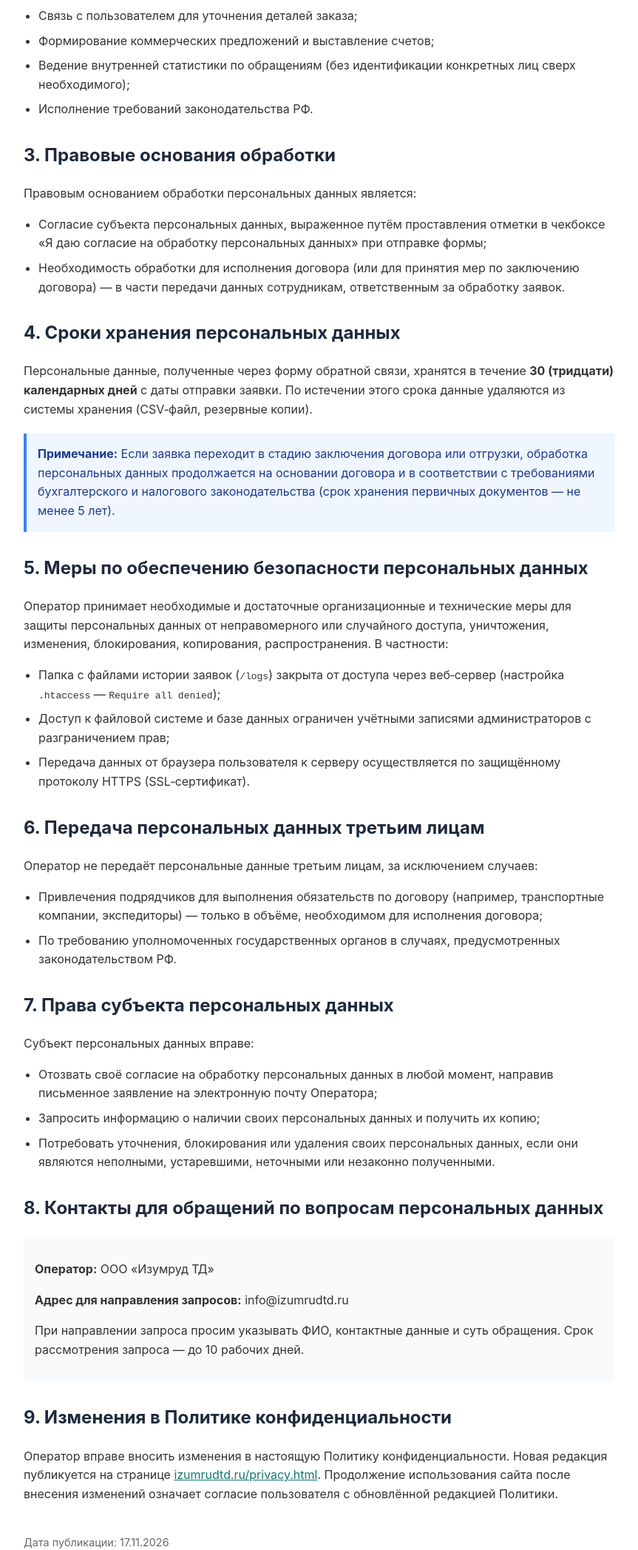
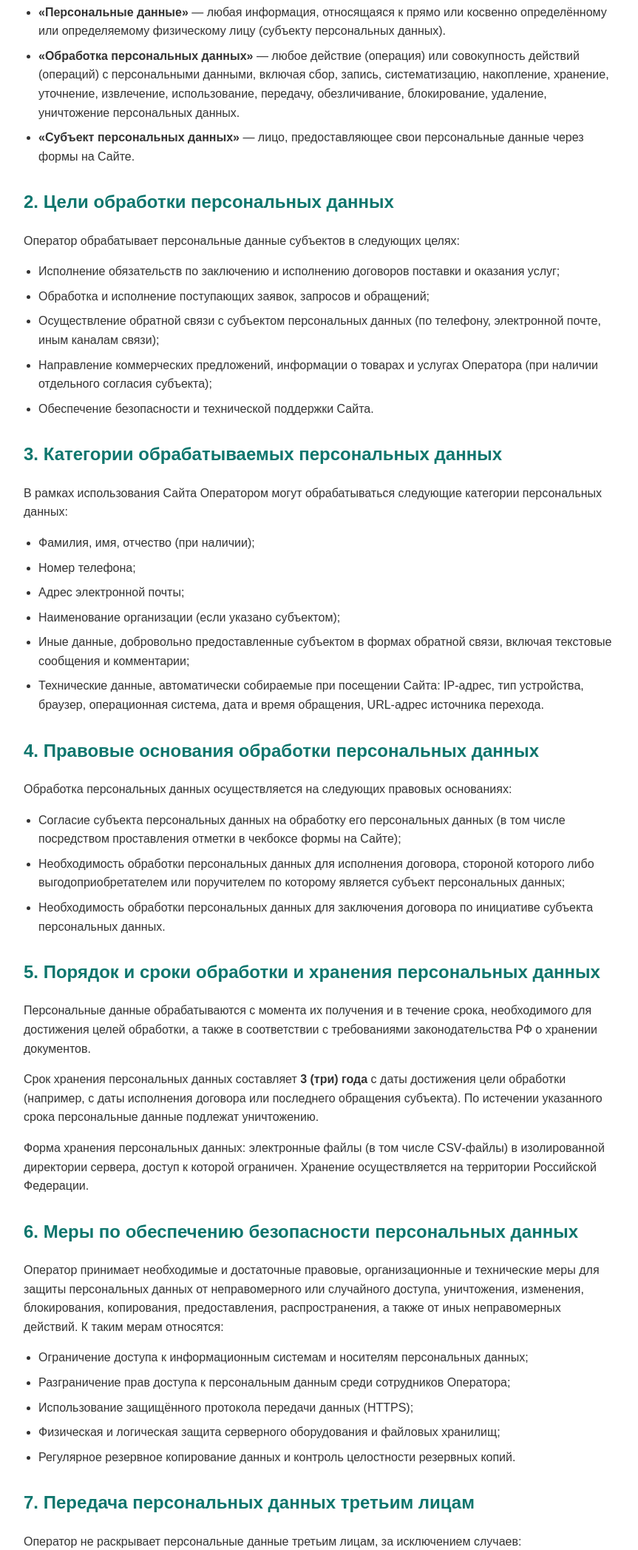
Before and after one commit to kozyrev1/izumrudtd-ru, a plain HTML site: page privacy.html in a window 1280 px wide. Shown: the part 705-2800 px from the top of the page at 74% size, without its empty margins (208-1071 px from the left). Drawn offline with Linux system fonts and the light colour scheme.

Commit message:
Update privacy.html

```diff
--- a/privacy.html
+++ b/privacy.html
@@ -2,99 +2,120 @@
 <html lang="ru">
 <head>
     <meta charset="UTF-8">
-    <title>Политика конфиденциальности — Изумруд ТД</title>
-    <meta name="viewport" content="width=device-width, initial-scale=1.0">
+    <title>Политика конфиденциальности ООО «Торговый Дом „Изумруд“»</title>
     <style>
-        body { font-family: -apple-system, BlinkMacSystemFont, "Segoe UI", Roboto, Helvetica, Arial, sans-serif; line-height: 1.6; color: #333; max-width: 800px; margin: 40px auto; padding: 0 20px; }
-        h1 { color: #0f766e; border-bottom: 2px solid #e0e7eb; padding-bottom: 10px; }
-        h2 { margin-top: 30px; color: #1e293b; }
+        body { font-family: Arial, sans-serif; max-width: 800px; margin: 40px auto; padding: 0 20px; color: #333; line-height: 1.6; }
+        h1 { color: #0f2c2c; border-bottom: 2px solid #2ecc71; padding-bottom: 10px; }
+        h2 { color: #0f766e; margin-top: 30px; }
         p { margin-bottom: 15px; }
-        ul { margin-bottom: 15px; padding-left: 20px; }
+        ul, ol { margin-bottom: 15px; padding-left: 20px; }
         li { margin-bottom: 8px; }
-        .definition { font-weight: 600; }
-        .note { background: #eff6ff; border-left: 4px solid #3b82f6; padding: 15px; margin: 20px 0; color: #1e3a8a; }
-        .contact { background: #f8fafc; padding: 15px; border-radius: 6px; }
-        a { color: #0f766e; text-decoration: underline; }
+        .legal-block { background: #f9f9f9; padding: 20px; border-left: 5px solid #0f766e; margin: 20px 0; }
+        .contact-info { font-weight: bold; color: #0f2c2c; }
+        a { color: #2ecc71; text-decoration: none; }
+        a:hover { text-decoration: underline; }
     </style>
 </head>
 <body>
+
     <h1>Политика конфиденциальности</h1>
 
-    <p>ООО «Изумруд ТД» (далее — «Оператор») уважает право пользователей на конфиденциальность и обрабатывает персональные данные в соответствии с Федеральным законом от 27.07.2006 № 152‑ФЗ «О персональных данных» и настоящей Политикой конфиденциальности.</p>
+    <p>Настоящая Политика конфиденциальности персональных данных (далее — «Политика») действует в отношении всей информации, которую сайт <a href="https://izumrudtd.ru">izumrudtd.ru</a> (далее — «Сайт») может получить от пользователя во время использования сайта, в том числе через формы обратной связи и заявки на расчёт стоимости.</p>
 
-    <h2>1. Какие персональные данные мы собираем</h2>
-    <p>При заполнении формы обратной связи на сайте <a href="https://izumrudtd.ru">izumrudtd.ru</a> Оператор собирает следующие персональные данные:</p>
+    <div class="legal-block">
+        <p><strong>Оператор персональных данных:</strong></p>
+        <ul>
+            <li>Наименование: Общество с ограниченной ответственностью «Торговый Дом „Изумруд“» (ООО «Торговый Дом „Изумруд“»)</li>
+            <li>Юридический адрес: 620024, Свердловская область, г. Екатеринбург, ул. Бисертская, д. 26, кв. 73</li>
+            <li>ИНН: 6679057760</li>
+            <li>ОГРН: 1146679028407</li>
+            <li>КПП: 667901001</li>
+            <li>Директор: Макеева Олеся Олеговна</li>
+        </ul>
+    </div>
+
+    <h2>1. Термины и определения</h2>
+    <p>В настоящей Политике используются следующие термины:</p>
     <ul>
-        <li>Фамилия, имя, отчество (или только имя — по выбору пользователя);</li>
-        <li>Название компании;</li>
-        <li>Адрес электронной почты;</li>
-        <li>Номер телефона;</li>
-        <li>Текст сообщения/заявки (включая описание потребности, объёмы, город поставки и т. п.);</li>
-        <li>Технические данные: IP‑адрес, User‑Agent, страница, с которой отправлена заявка.</li>
+        <li><strong>«Персональные данные»</strong> — любая информация, относящаяся к прямо или косвенно определённому или определяемому физическому лицу (субъекту персональных данных).</li>
+        <li><strong>«Обработка персональных данных»</strong> — любое действие (операция) или совокупность действий (операций) с персональными данными, включая сбор, запись, систематизацию, накопление, хранение, уточнение, извлечение, использование, передачу, обезличивание, блокирование, удаление, уничтожение персональных данных.</li>
+        <li><strong>«Субъект персональных данных»</strong> — лицо, предоставляющее свои персональные данные через формы на Сайте.</li>
     </ul>
 
     <h2>2. Цели обработки персональных данных</h2>
-    <p>Персональные данные обрабатываются для следующих целей:</p>
+    <p>Оператор обрабатывает персональные данные субъектов в следующих целях:</p>
     <ul>
-        <li>Обработка и выполнение поступивших заявок;</li>
-        <li>Связь с пользователем для уточнения деталей заказа;</li>
-        <li>Формирование коммерческих предложений и выставление счетов;</li>
-        <li>Ведение внутренней статистики по обращениям (без идентификации конкретных лиц сверх необходимого);</li>
-        <li>Исполнение требований законодательства РФ.</li>
+        <li>Исполнение обязательств по заключению и исполнению договоров поставки и оказания услуг;</li>
+        <li>Обработка и исполнение поступающих заявок, запросов и обращений;</li>
+        <li>Осуществление обратной связи с субъектом персональных данных (по телефону, электронной почте, иным каналам связи);</li>
+        <li>Направление коммерческих предложений, информации о товарах и услугах Оператора (при наличии отдельного согласия субъекта);</li>
+        <li>Обеспечение безопасности и технической поддержки Сайта.</li>
     </ul>
 
-    <h2>3. Правовые основания обработки</h2>
-    <p>Правовым основанием обработки персональных данных является:</p>
+    <h2>3. Категории обрабатываемых персональных данных</h2>
+    <p>В рамках использования Сайта Оператором могут обрабатываться следующие категории персональных данных:</p>
     <ul>
-        <li>Согласие субъекта персональных данных, выраженное путём проставления отметки в чекбоксе «Я даю согласие на обработку персональных данных» при отправке формы;</li>
-        <li>Необходимость обработки для исполнения договора (или для принятия мер по заключению договора) — в части передачи данных сотрудникам, ответственным за обработку заявок.</li>
+        <li>Фамилия, имя, отчество (при наличии);</li>
+        <li>Номер телефона;</li>
+        <li>Адрес электронной почты;</li>
+        <li>Наименование организации (если указано субъектом);</li>
+        <li>Иные данные, добровольно предоставленные субъектом в формах обратной связи, включая текстовые сообщения и комментарии;</li>
+        <li>Технические данные, автоматически собираемые при посещении Сайта: IP‑адрес, тип устройства, браузер, операционная система, дата и время обращения, URL‑адрес источника перехода.</li>
     </ul>
 
-    <h2>4. Сроки хранения персональных данных</h2>
-    <p>Персональные данные, полученные через форму обратной связи, хранятся в течение <strong>30 (тридцати) календарных дней</strong> с даты отправки заявки. По истечении этого срока данные удаляются из системы хранения (CSV‑файл, резервные копии).</p>
-    <p class="note">
-        <strong>Примечание:</strong> Если заявка переходит в стадию заключения договора или отгрузки, обработка персональных данных продолжается на основании договора и в соответствии с требованиями бухгалтерского и налогового законодательства (срок хранения первичных документов — не менее 5 лет).
-    </p>
-
-    <h2>5. Меры по обеспечению безопасности персональных данных</h2>
-    <p>Оператор принимает необходимые и достаточные организационные и технические меры для защиты персональных данных от неправомерного или случайного доступа, уничтожения, изменения, блокирования, копирования, распространения. В частности:</p>
+    <h2>4. Правовые основания обработки персональных данных</h2>
+    <p>Обработка персональных данных осуществляется на следующих правовых основаниях:</p>
     <ul>
-        <li>Папка с файлами истории заявок (<code>/logs</code>) закрыта от доступа через веб‑сервер (настройка <code>.htaccess</code> — <code>Require all denied</code>);</li>
-        <li>Доступ к файловой системе и базе данных ограничен учётными записями администраторов с разграничением прав;</li>
-        <li>Передача данных от браузера пользователя к серверу осуществляется по защищённому протоколу HTTPS (SSL‑сертификат).</li>
+        <li>Согласие субъекта персональных данных на обработку его персональных данных (в том числе посредством проставления отметки в чекбоксе формы на Сайте);</li>
+        <li>Необходимость обработки персональных данных для исполнения договора, стороной которого либо выгодоприобретателем или поручителем по которому является субъект персональных данных;</li>
+        <li>Необходимость обработки персональных данных для заключения договора по инициативе субъекта персональных данных.</li>
     </ul>
 
-    <h2>6. Передача персональных данных третьим лицам</h2>
-    <p>Оператор не передаёт персональные данные третьим лицам, за исключением случаев:</p>
+    <h2>5. Порядок и сроки обработки и хранения персональных данных</h2>
+    <p>Персональные данные обрабатываются с момента их получения и в течение срока, необходимого для достижения целей обработки, а также в соответствии с требованиями законодательства РФ о хранении документов.</p>
+    <p>Срок хранения персональных данных составляет <strong>3 (три) года</strong> с даты достижения цели обработки (например, с даты исполнения договора или последнего обращения субъекта). По истечении указанного срока персональные данные подлежат уничтожению.</p>
+    <p>Форма хранения персональных данных: электронные файлы (в том числе CSV‑файлы) в изолированной директории сервера, доступ к которой ограничен. Хранение осуществляется на территории Российской Федерации.</p>
+
+    <h2>6. Меры по обеспечению безопасности персональных данных</h2>
+    <p>Оператор принимает необходимые и достаточные правовые, организационные и технические меры для защиты персональных данных от неправомерного или случайного доступа, уничтожения, изменения, блокирования, копирования, предоставления, распространения, а также от иных неправомерных действий. К таким мерам относятся:</p>
     <ul>
-        <li>Привлечения подрядчиков для выполнения обязательств по договору (например, транспортные компании, экспедиторы) — только в объёме, необходимом для исполнения договора;</li>
-        <li>По требованию уполномоченных государственных органов в случаях, предусмотренных законодательством РФ.</li>
+        <li>Ограничение доступа к информационным системам и носителям персональных данных;</li>
+        <li>Разграничение прав доступа к персональным данным среди сотрудников Оператора;</li>
+        <li>Использование защищённого протокола передачи данных (HTTPS);</li>
+        <li>Физическая и логическая защита серверного оборудования и файловых хранилищ;</li>
+        <li>Регулярное резервное копирование данных и контроль целостности резервных копий.</li>
     </ul>
 
-    <h2>7. Права субъекта персональных данных</h2>
-    <p>Субъект персональных данных вправе:</p>
+    <h2>7. Передача персональных данных третьим лицам</h2>
+    <p>Оператор не раскрывает персональные данные третьим лицам, за исключением случаев:</p>
     <ul>
-        <li>Отозвать своё согласие на обработку персональных данных в любой момент, направив письменное заявление на электронную почту Оператора;</li>
-        <li>Запросить информацию о наличии своих персональных данных и получить их копию;</li>
-        <li>Потребовать уточнения, блокирования или удаления своих персональных данных, если они являются неполными, устаревшими, неточными или незаконно полученными.</li>
+        <li>Когда передача необходима для исполнения договора с субъектом персональных данных;</li>
+        <li>По требованию уполномоченных государственных органов в случаях и порядке, предусмотренных законодательством РФ;</li>
+        <li>При наличии отдельного согласия субъекта персональных данных.</li>
     </ul>
 
-    <h2>8. Контакты для обращений по вопросам персональных данных</h2>
-    <div class="contact">
-        <p><strong>Оператор:</strong> ООО «Изумруд ТД»</p>
-        <p><strong>Адрес для направления запросов:</strong> info@izumrudtd.ru</p>
-        <p>При направлении запроса просим указывать ФИО, контактные данные и суть обращения. Срок рассмотрения запроса — до 10 рабочих дней.</p>
-    </div>
+    <h2>8. Права субъекта персональных данных</h2>
+    <p>Субъект персональных данных имеет право:</p>
+    <ul>
+        <li>На получение информации о наличии у Оператора его персональных данных и на ознакомление с ними;</li>
+        <li>На уточнение, блокирование или уничтожение своих персональных данных, если они являются неполными, устаревшими, неточными, незаконно полученными или не являются необходимыми для заявленной цели обработки;</li>
+        <li>На отзыв согласия на обработку персональных данных;</li>
+        <li>На обжалование действий или бездействия Оператора в уполномоченный орган по защите прав субъектов персональных данных или в судебном порядке.</li>
+    </ul>
+    <p>Для реализации указанных прав субъект персональных данных может обратиться к Оператору по адресу электронной почты: <a href="mailto:info@izumrudtd.ru" class="contact-info">info@izumrudtd.ru</a> или по юридическому адресу, указанному в разделе «Оператор персональных данных».</p>
 
     <h2>9. Изменения в Политике конфиденциальности</h2>
-    <p>Оператор вправе вносить изменения в настоящую Политику конфиденциальности. Новая редакция публикуется на странице <a href="/privacy.html">izumrudtd.ru/privacy.html</a>. Продолжение использования сайта после внесения изменений означает согласие пользователя с обновлённой редакцией Политики.</p>
+    <p>Оператор вправе вносить изменения в настоящую Политику конфиденциальности в одностороннем порядке. Изменения вступают в силу с момента их публикации на Сайте. Субъект персональных данных обязан самостоятельно отслеживать изменения в Политике.</p>
 
-    <p style="margin-top: 40px; font-size: 0.9em; color: #666;">
-        Дата публикации: <span id="current-date"></span>
-    </p>
+    <h2>10. Контактная информация для обращений по вопросам обработки персональных данных</h2>
+    <p>По вопросам, связанным с обработкой персональных данных, субъект персональных данных может обратиться:</p>
+    <ul>
+        <li>По электронной почте: <a href="mailto:info@izumrudtd.ru" class="contact-info">info@izumrudtd.ru</a></li>
+        <li>По телефону: +7 (982) 623-17-74</li>
+        <li>По юридическому адресу: 620024, Свердловская область, г. Екатеринбург, ул. Бисертская, д. 26, кв. 73</li>
+    </ul>
 
-    <script>
-        document.getElementById('current-date').textContent = new Date().toLocaleDateString('ru-RU');
-    </script>
+    <p>Дата публикации Политики: <strong>2025 год</strong>.</p>
+
 </body>
 </html>
```
